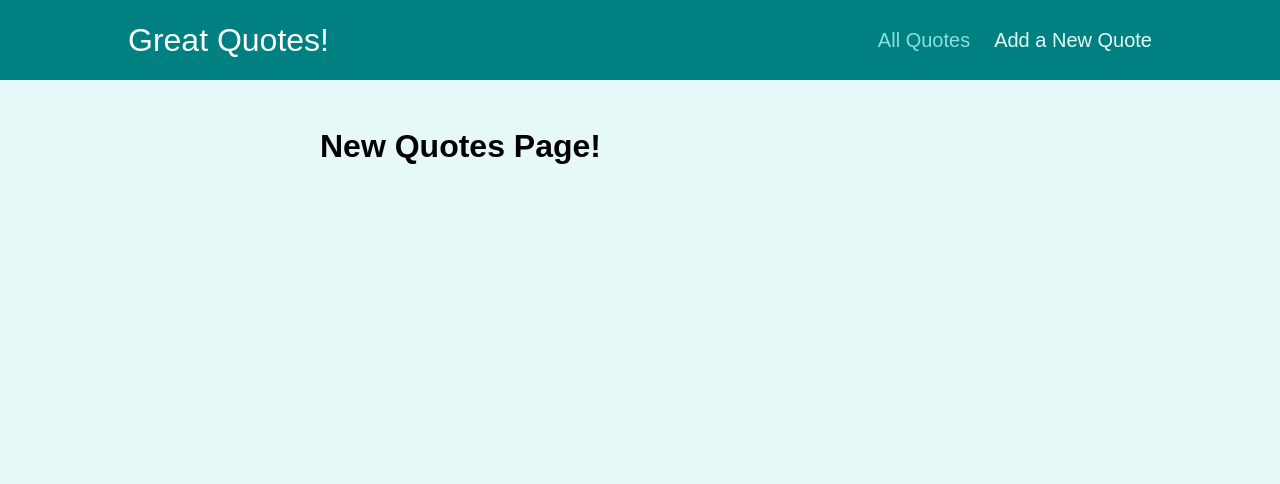
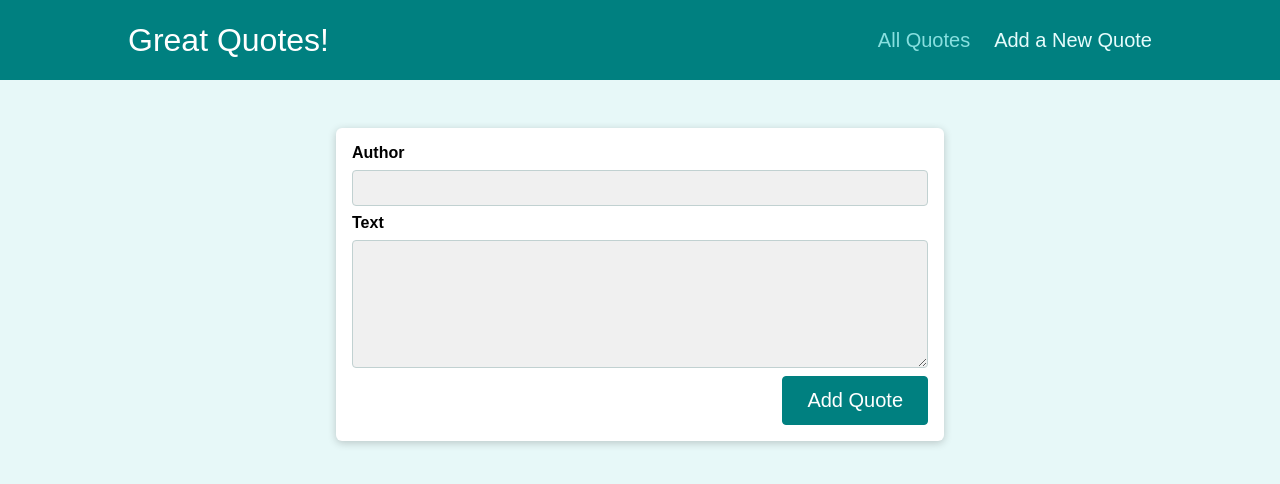
Before and after one commit to shannonerhea/Great-Quotes, a React (Create React App) app in the folder 09-time-to-practice-starting-code/: page /new-quote in a window 1280 px wide. Shown: the top 484 px of the page. Built offline with nearby package versions, Linux system fonts and the light colour scheme.

Commit message:
added add quote handler and fixed bug

```diff
--- a/09-time-to-practice-starting-code/src/pages/NewQuote.js
+++ b/09-time-to-practice-starting-code/src/pages/NewQuote.js
@@ -1,8 +1,11 @@
-
+import QuoteForm from "../components/quotes/QuoteForm";
 
 const NewQuote = () => {
+    const  addQuoteHandler = quoteData => {
+        console.log(quoteData);
+    };
     return (
-        <h1>New Quotes Page!</h1>
+        <QuoteForm onAddQuote={addQuoteHandler}/>
     );
 };
 
```
